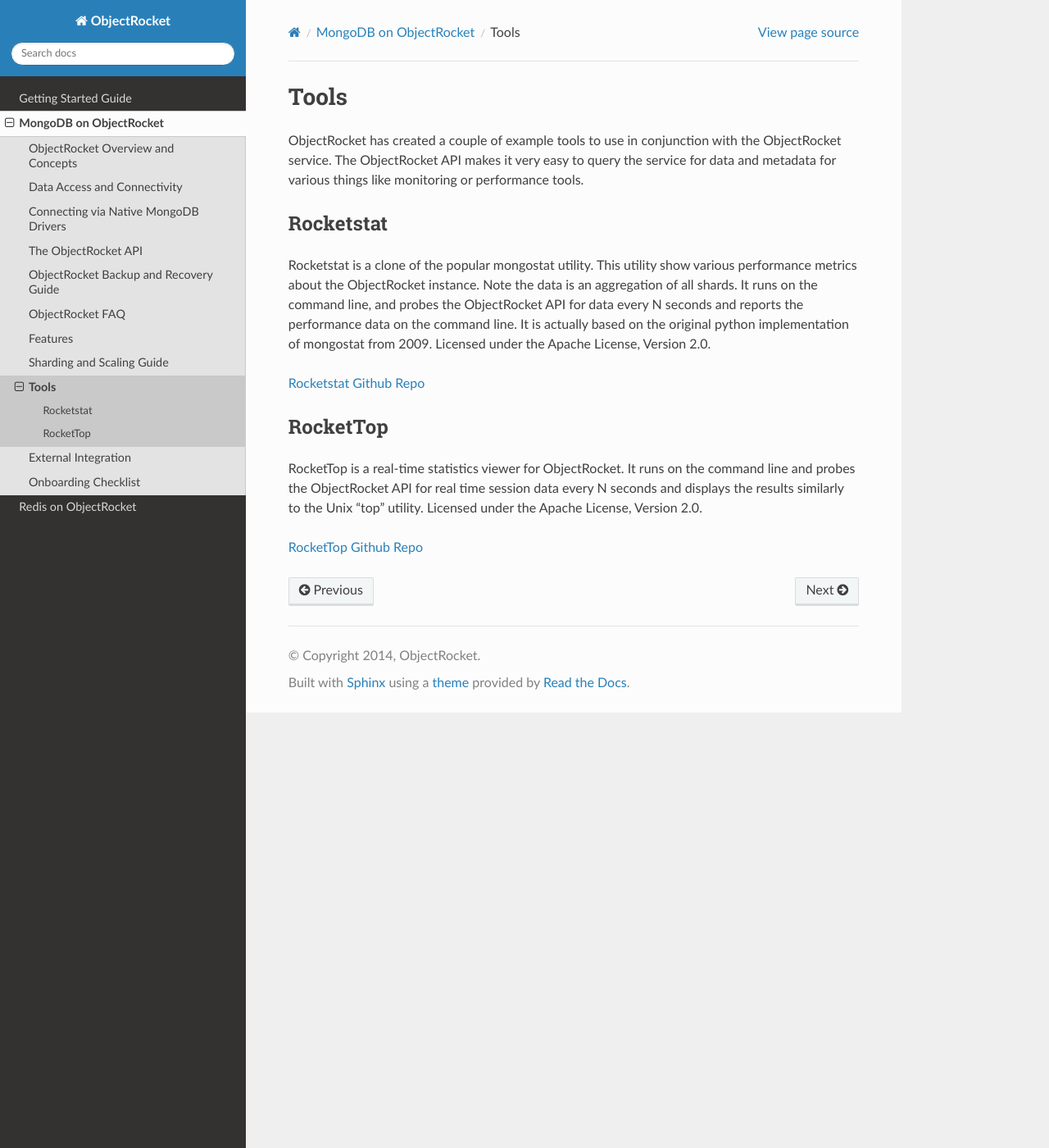
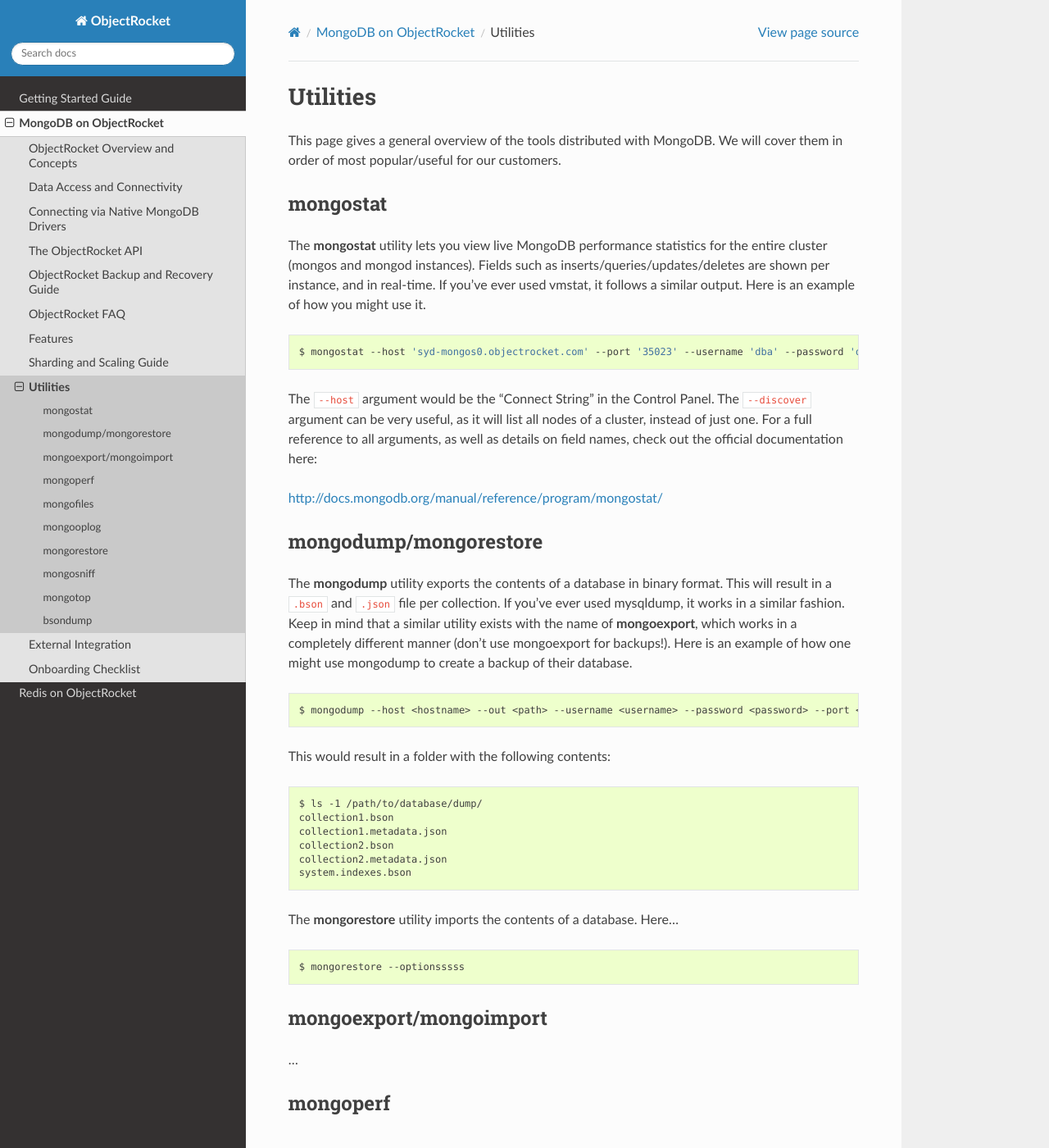
Before and after one commit to zcorleissen/documentation, a Sphinx documentation site: the page built from source/tools.rst, in a window 1280 px wide and 1400 px high. Shown: the whole window at 82% size. Built offline with Sphinx 7.4.7 and the Read the Docs theme 2.0.0, drawn with Linux system fonts in a browser that asks for light colours; pages that are not in the unit, such as notebooks, are missing from menus; some of the changed text lies outside the part shown.

Commit message:
Add descriptions of MongoDB utilities

```diff
--- a/source/tools.rst
+++ b/source/tools.rst
@@ -1,34 +1,83 @@
-Tools
-=====
+Utilities
+=========
 
-ObjectRocket has created a couple of example tools to use in
-conjunction with the ObjectRocket service. The ObjectRocket API makes
-it very easy to query the service for data and metadata for various
-things like monitoring or performance tools.
+This page gives a general overview of the tools distributed with MongoDB. We will cover them in order of most popular/useful for our customers.
 
-Rocketstat
+mongostat
+---------
+
+The **mongostat** utility lets you view live MongoDB performance statistics for the entire cluster (mongos and mongod instances). Fields such as inserts/queries/updates/deletes are shown per instance, and in real-time. If you've ever used vmstat, it follows a similar output. Here is an example of how you might use it.
+
+.. code-block:: bash
+
+   $ mongostat --host 'syd-mongos0.objectrocket.com' --port '35023' --username 'dba' --password 'dba' --authenticationDatabase 'admin' --discover
+
+The ``--host`` argument would be the "Connect String" in the Control Panel. The ``--discover`` argument can be very useful, as it will list all nodes of a cluster, instead of just one. For a full reference to all arguments, as well as details on field names, check out the official documentation here:
+
+http://docs.mongodb.org/manual/reference/program/mongostat/
+
+mongodump/mongorestore
+---------
+
+The **mongodump** utility exports the contents of a database in binary format. This will result in a ``.bson`` and ``.json`` file per collection. If you've ever used mysqldump, it works in a similar fashion. Keep in mind that a similar utility exists with the name of **mongoexport**, which works in a completely different manner (don't use mongoexport for backups!). Here is an example of how one might use mongodump to create a backup of their database.
+
+.. code-block:: bash
+
+   $ mongodump --host <hostname> --out <path> --username <username> --password <password> --port <port> --db <database>
+
+This would result in a folder with the following contents:
+
+.. code-block:: bash
+
+   $ ls -1 /path/to/database/dump/
+   collection1.bson
+   collection1.metadata.json
+   collection2.bson
+   collection2.metadata.json
+   system.indexes.bson
+
+The **mongorestore** utility imports the contents of a database. Here...
+
+.. code-block:: bash
+
+   $ mongorestore --optionsssss
+
+mongoexport/mongoimport
+------------
+
+...
+
+mongoperf
+---------
+
+...
+
+mongofiles
 ----------
 
-Rocketstat is a clone of the popular mongostat utility. This utility
-show various performance metrics about the ObjectRocket instance.
-Note the data is an aggregation of all shards. It runs on the command
-line, and probes the ObjectRocket API for data every N seconds and
-reports the performance data on the command line. It is actually
-based on the original python implementation of mongostat from 2009.
-Licensed under the Apache License, Version 2.0.
+...
 
+mongooplog
+----------
 
-`Rocketstat Github Repo <https://github.com/objectrocket/rocketstat>`_
+...
 
+mongorestore
+------------
 
-RocketTop
----------
+...
 
-RocketTop is a real-time statistics viewer for ObjectRocket. It runs
-on the command line and probes the ObjectRocket API for real time
-session data every N seconds and displays the results similarly to
-the Unix "top" utility. Licensed under the Apache License, Version
-2.0.
+mongosniff
+----------
 
+...
 
-`RocketTop Github Repo <https://github.com/objectrocket/rockettop>`_
+mongotop
+--------
+
+...
+
+bsondump
+--------
+
+...
```
